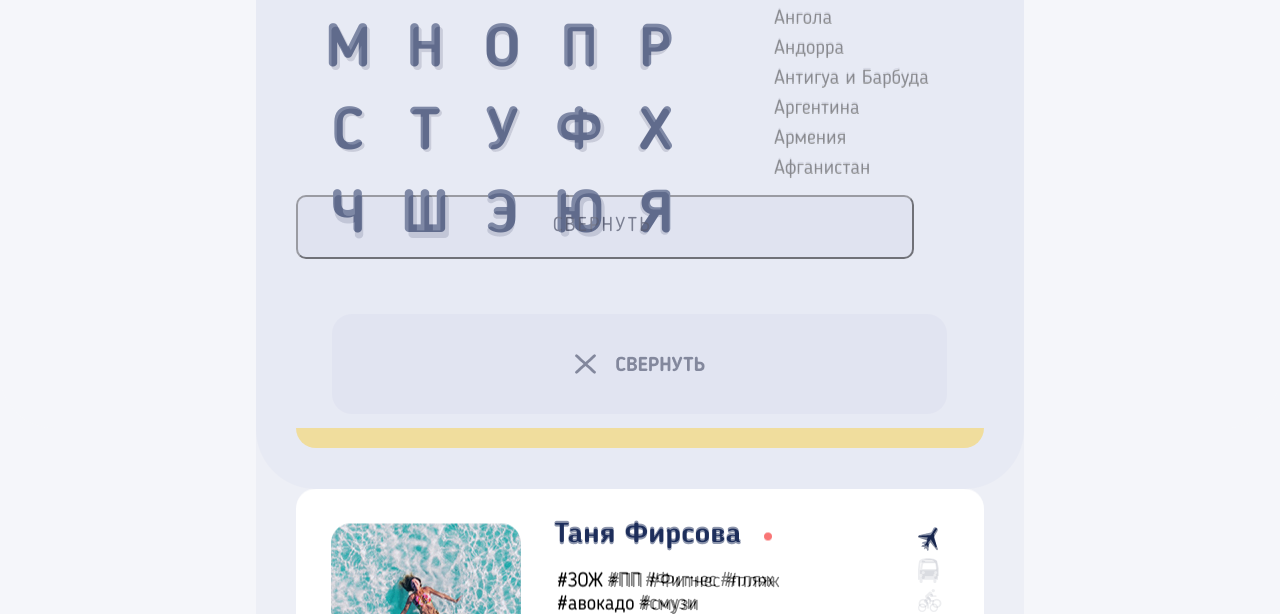
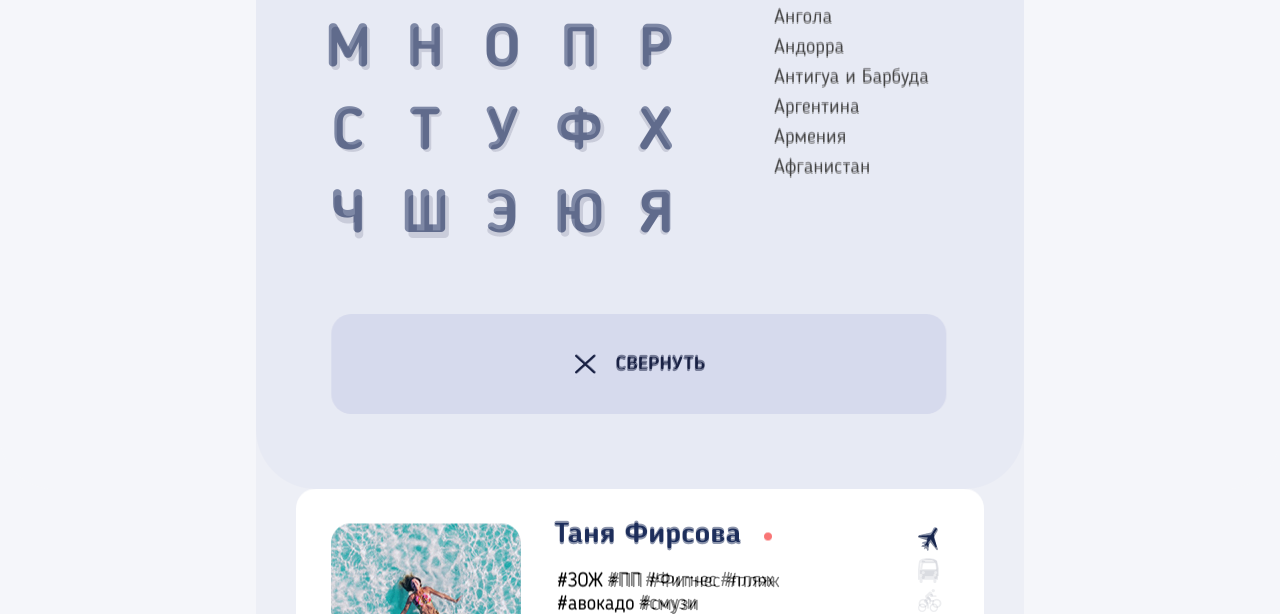
Before and after one commit to arcticneko/Pognali, a website: page source/catalog.html in a window 1280 px wide. Shown: the part 635-1249 px from the top of the page. Drawn offline with nearby package versions, Linux system fonts and the light colour scheme; files that its build step writes are made by us from their sources.

Commit message:
поправлена кнопка и текст в модальном окне form

```diff
--- a/source/catalog.html
+++ b/source/catalog.html
@@ -718,7 +718,7 @@
                 </ul>
               </li>
             </ul>
-            <button class='country-filter__button button button--longer'
+            <button class='calendar__button button button--longer'
               aria-label='Свернуть фильтрацию по странам'>Свернуть</button>
           </div>
         </div>
--- a/source/sass/blocks/calendar.scss
+++ b/source/sass/blocks/calendar.scss
@@ -118,7 +118,7 @@
   font-weight: 400;
   font-size: 16px;
   line-height: 22px;
-  color: var(--basic-white-gray);
+  color: var(--special-grey-light);
 
   @media (min-width: $tablet-width) {
     font-size: 20px;
```
